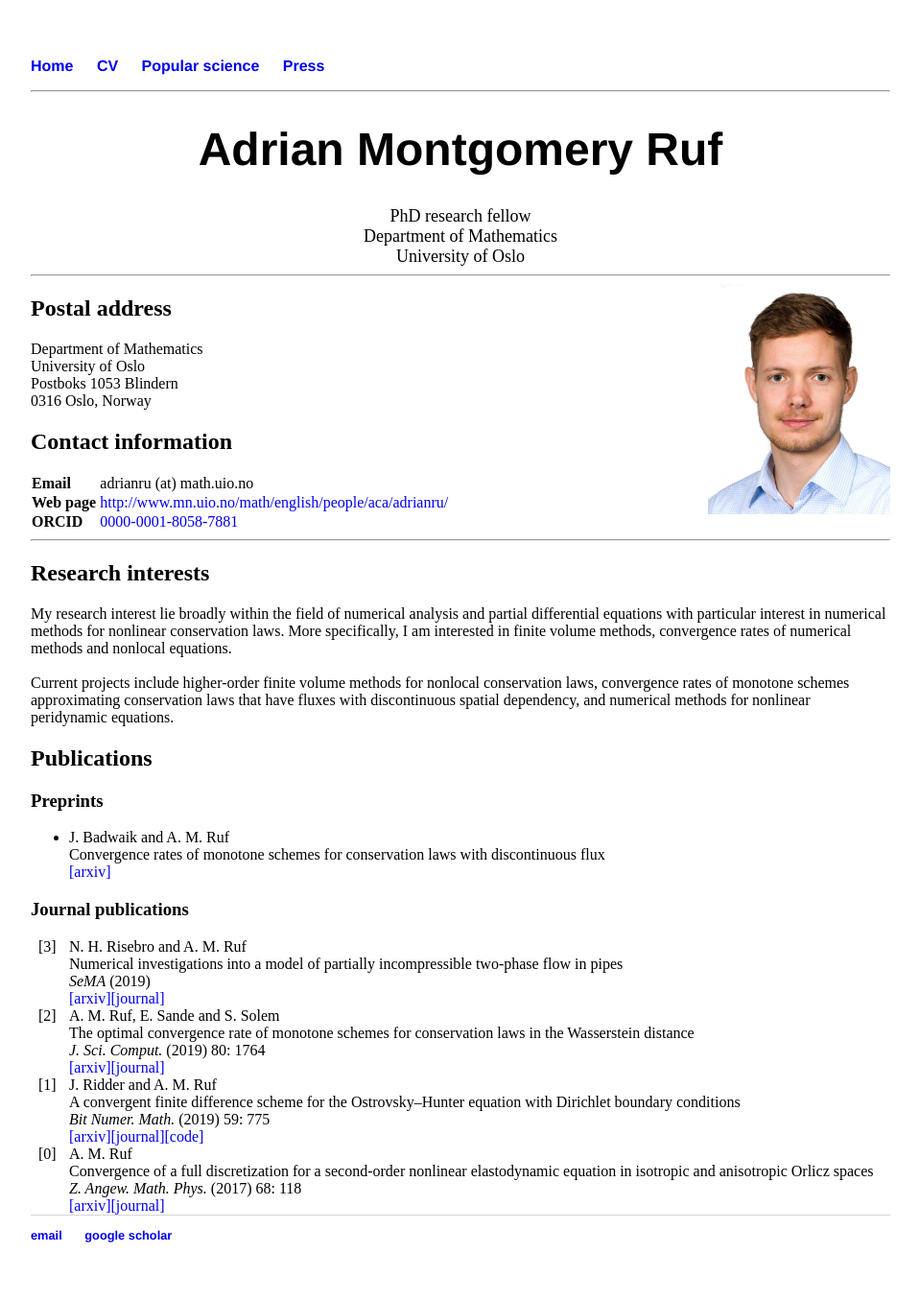
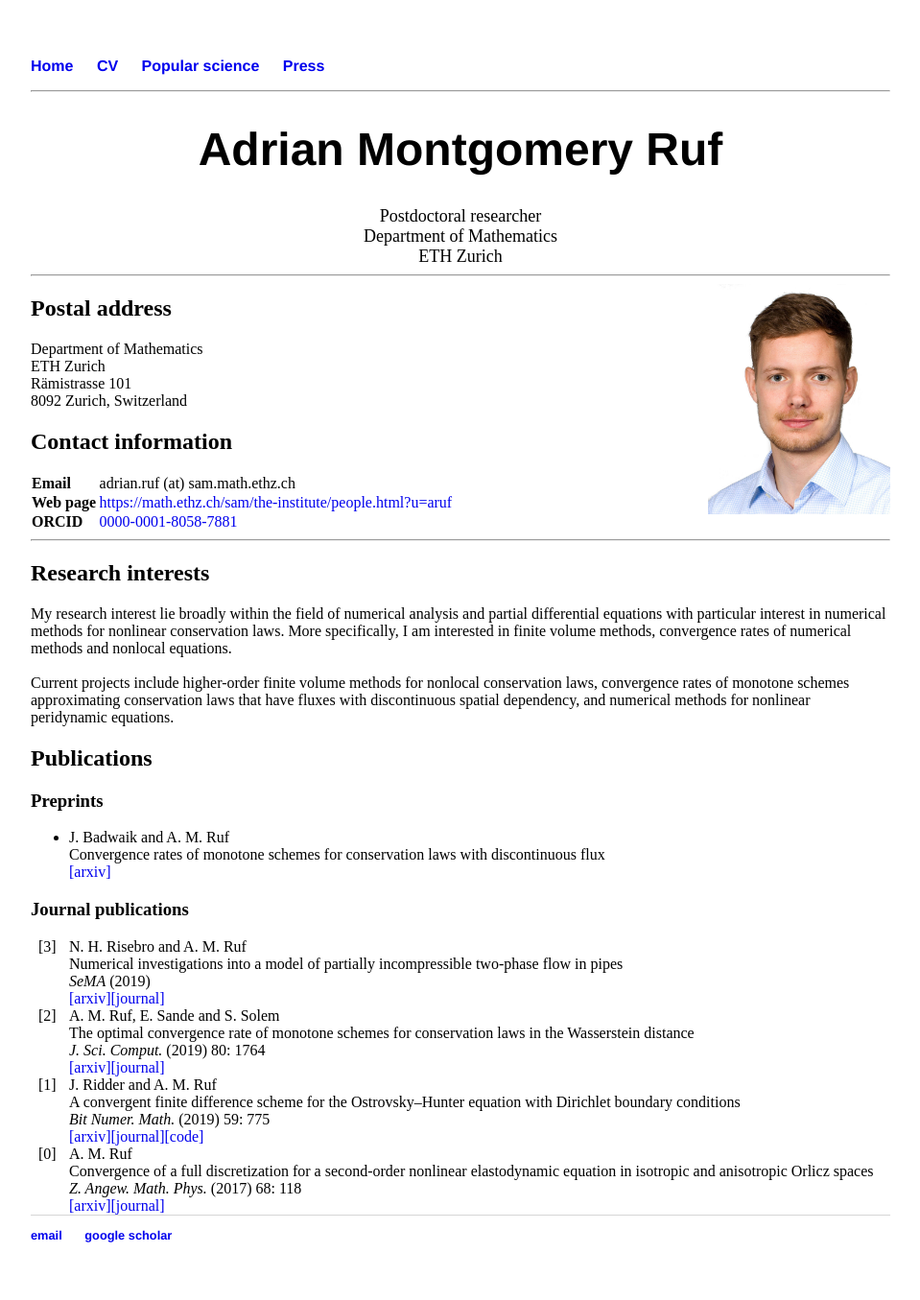
Before and after one commit to adrianmruf/adrianmruf.github.io, a Jekyll site: the page built from index.html, in a window 1280 px wide. Shown: the whole page at 96% size, without its empty margins (160-1119 px from the left). Built offline with Jekyll 4.4.1, drawn with Linux system fonts in a browser that asks for light colours.

Commit message:
Update index.html

```diff
--- a/index.html
+++ b/index.html
@@ -6,9 +6,9 @@ title: Adrian Montgomery Ruf
 	<hr />
 	<div align="center">
 	<h1>Adrian Montgomery Ruf</h1>
-		<font size="+1">PhD research fellow<br></font>
+		<font size="+1">Postdoctoral researcher<br></font>
 		<font size="+1">Department of Mathematics<br></font>
-		<font size="+1">University of Oslo</font>
+		<font size="+1">ETH Zurich</font>
 	</div>
 
 	<hr />
@@ -17,9 +17,9 @@ title: Adrian Montgomery Ruf
 
 	<h2>Postal address</h2>
 	Department of Mathematics<br>
-	University of Oslo<br>
-	Postboks 1053 Blindern<br>
-	0316 Oslo, Norway
+	ETH Zurich<br>
+	Rämistrasse 101<br>
+	8092 Zurich, Switzerland
 
 	<h2>Contact information</h2>
 <style>
@@ -33,11 +33,11 @@ th {
 <table style="width:50%">
  	 <tr>
    	 <th>Email</th>
-   	 <td>adrianru (at) math.uio.no</th>
+   	 <td>adrian.ruf (at) sam.math.ethz.ch</th>
   	</tr>
  	 <tr>
   	  <th>Web page</td>
-   	 <td><a href="http://www.mn.uio.no/math/english/people/aca/adrianru/">http://www.mn.uio.no/math/english/people/aca/adrianru/</a></td>
+   	 <td><a href="https://math.ethz.ch/sam/the-institute/people.html?u=aruf">https://math.ethz.ch/sam/the-institute/people.html?u=aruf</a></td>
  	 </tr>
 	 <tr>
 	 <th>ORCID</td>
```
